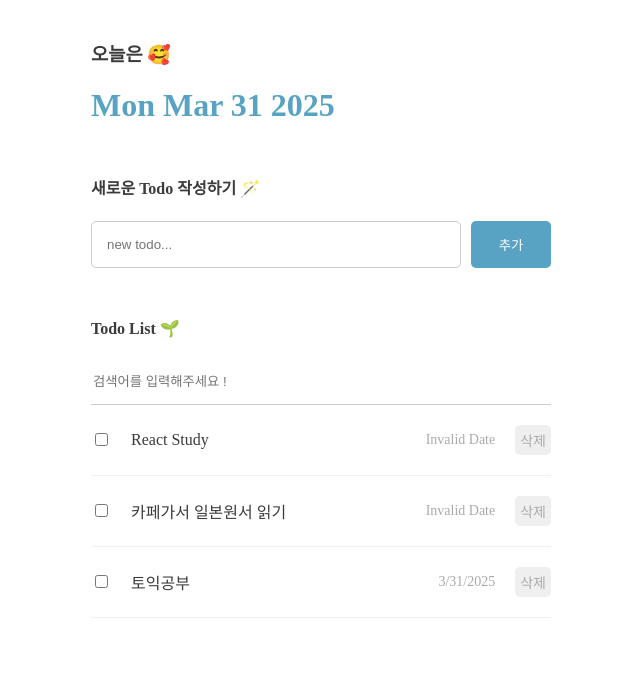
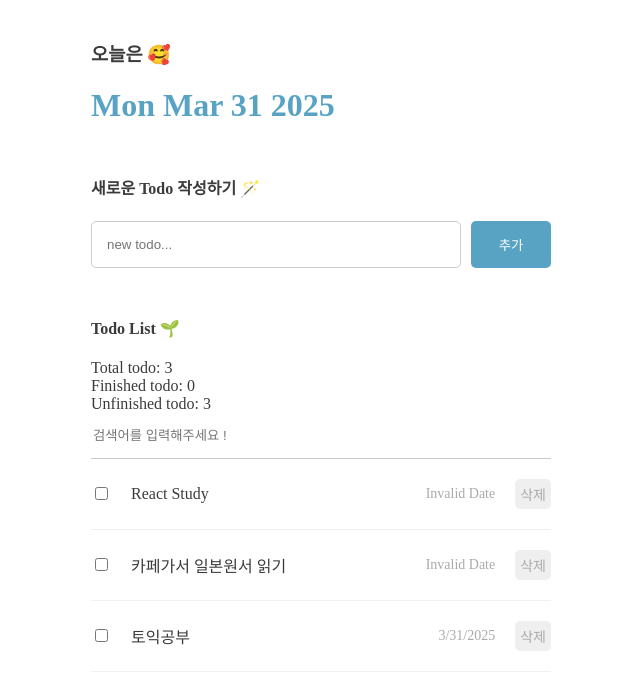
Before and after one commit to kim-myeongju/My_Todolist, a React (Vite) app: page / in a window 1280 px wide. Shown: the top 690 px of the page, without its empty margins (319-959 px from the left). Built offline with nearby package versions, Linux system fonts and the light colour scheme.

Commit message:
useMemo, useCallback를 이용한 최적화

```diff
--- a/src/App.jsx
+++ b/src/App.jsx
@@ -3,7 +3,7 @@ import Header from './components/Header';
 import TestComp from './components/TestComp';
 import TodoEditor from './components/TodoEditor';
 import TodoList from './components/TodoList';
-import { useState, useRef, useReducer } from 'react';
+import { useState, useRef, useReducer, useCallback } from 'react';
 
 const mockDataTodo = [
   {
@@ -87,22 +87,22 @@ function App() {
   //     )
   //   )
   // }
-  const onUpdate = (targetId) => {
+  const onUpdate = useCallback((targetId) => {
     dispatch({
       type: "UPDATE",
       targetId,
-    })
-  }
+    });
+  }, []);
 
   // const onDelete = (targetId) => {
   //   setTodo(todo.filter((it) => it.id !== targetId));
   // }
-  const onDelete = (targetId) => {
+  const onDelete = useCallback((targetId) => {
     dispatch({
       type: "DELETE",
       targetId,
-    })
-  }
+    });
+  }, []);
 
   return (
     <div className='App'>
--- a/src/components/Header.jsx
+++ b/src/components/Header.jsx
@@ -1,6 +1,10 @@
 import "./Header.css";
+import React from "react";
 
 const Header = () => {
+    /* Header component는 날짜를 표시하는 단순한 기능만 수행하고 있기 때문에 리렌더링 될 필요가 없음
+    따라서 React.memo로 감싸서 React.memo의 인수로 전달된 컴포넌트를 메모이제이션 컴포넌트로 만듬
+    즉, React.memo가 반환하는 컴포넌트는 부모 컴포넌트에서 전달된 Props가 변경되지 않는 한 리렌더되지 않음 */
     return (
         <div className="Header">
             <h3>오늘은 🥰</h3>
@@ -9,4 +13,4 @@ const Header = () => {
     );
 };
 
-export default Header;
+export default React.memo(Header);
--- a/src/components/TodoList.jsx
+++ b/src/components/TodoList.jsx
@@ -1,6 +1,6 @@
 import "./TodoList.css";
 import TodoItem from "./TodoItem";
-import { useState } from "react";
+import { useState, useMemo } from "react";
 
 const TodoList = ({ todo, onUpdate, onDelete }) => {
     const [search, setSearch] = useState("");
@@ -13,9 +13,44 @@ const TodoList = ({ todo, onUpdate, onDelete }) => {
         return search === "" ? todo : todo.filter((it) => it.content.toLowerCase().includes(search.toLowerCase()));
     }
 
+    // const analyzeTodo = () => {
+    //     console.log("analyzeTodo() 함수 호출");
+    //     const totalCount = todo.length;
+    //     const doneCount = todo.filter((it) => it.isDone).length;
+    //     const notDoneCount = totalCount - doneCount;
+    //     return {
+    //         totalCount,
+    //         doneCount,
+    //         notDoneCount,
+    //     };
+    // };
+    // const { totalCount, doneCount, notDoneCount } = analyzeTodo();
+
+    /* useMemo: useMemo를 호출하고 첫 번째 인수로 메모이제이션하려는 콜백함수 전달. 이 함수는 두 번째 인수로 전달할
+    의존성 배열의 값이 변하지 않는 한 다시 호출되지 않음.
+    만약 두 번째 인수의 값이 변하게 되면 콜백 함수를 다시 호출해서 변경된 값을 변수에 다시 저장함. */
+    const analyzeTodo = useMemo(() => {
+        // console.log("analyzeTodo() 함수 호출");
+        const totalCount = todo.length;
+        // todo.filter((it) => it.isDone) -> isDone 이 true 인 것만 모은 새로운 배열
+        const doneCount = todo.filter((it) => it.inDone).length;
+        const notDoneCount = totalCount - doneCount;
+        return {
+            totalCount,
+            doneCount,
+            notDoneCount,
+        };
+    }, [todo]);
+    const {totalCount, doneCount, notDoneCount} = analyzeTodo;
+
     return (
         <div className="TodoList">
             <h4>Todo List 🌱</h4>
+            <div>
+                <div>Total todo: {totalCount}</div>
+                <div>Finished todo: {doneCount}</div>
+                <div>Unfinished todo: {notDoneCount}</div>
+            </div>
             <input value={search} onChange={onChangeSearch} className="searchbar" placeholder="검색어를 입력해주세요 !" />
             <div className="list_wrapper">
                 {getSearchResult().map((it) => (
```
Also changed, not shown: src/components/TodoItem.jsx (+7 -1 lines).
